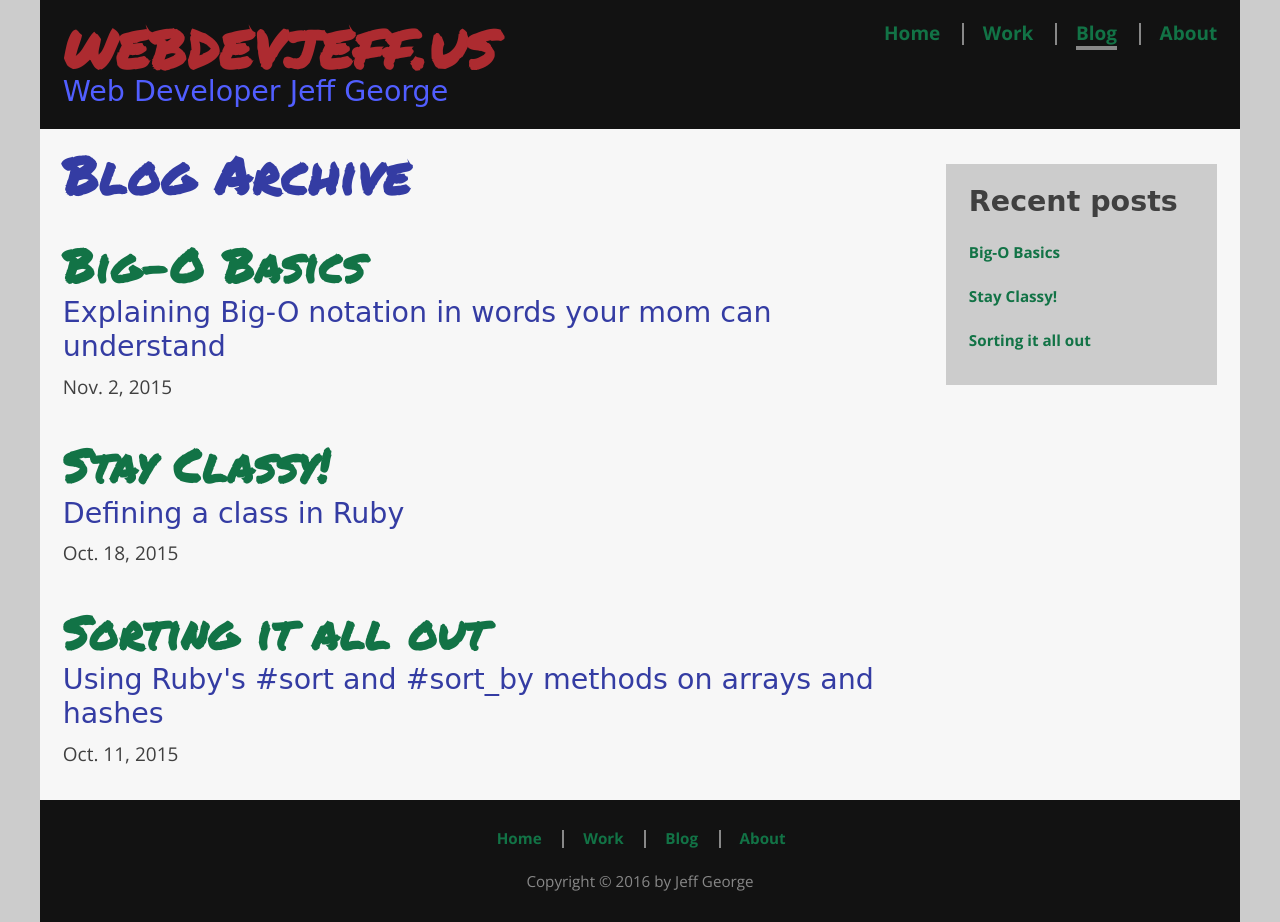
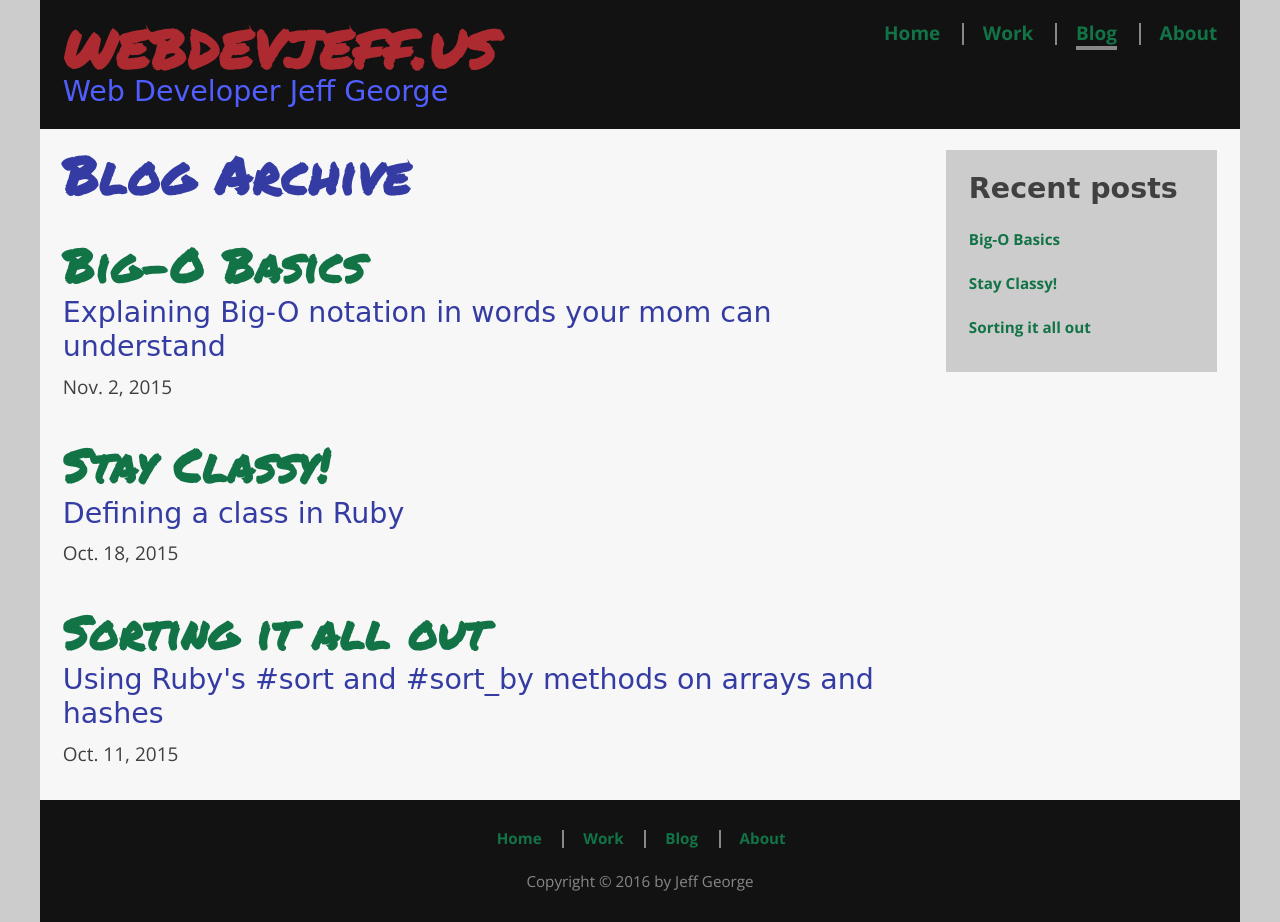
Before and after one commit to webdevjeffus/webdev-new, a Jekyll site: the page built from blog.md, in a window 1280 px wide. Built offline with Jekyll 4.4.1, drawn with Linux system fonts in a browser that asks for light colours; nearby versions of some CDN libraries; some web fonts are replaced.

Commit message:
Tweak headroom on aside element in blog-side.html

```diff
--- a/_includes/blog-side.html
+++ b/_includes/blog-side.html
@@ -1,4 +1,4 @@
-<aside class="ph-col-12 tab-col-4 cmp-col-3 row box hdrm-mar">
+<aside class="ph-col-12 tab-col-4 cmp-col-3 row box hdrm-mar-half">
   {% if page.blogger-note %}
     <h3>Blogger's note</h3>
     <p>{{ page.blogger-note }}</p>
```
